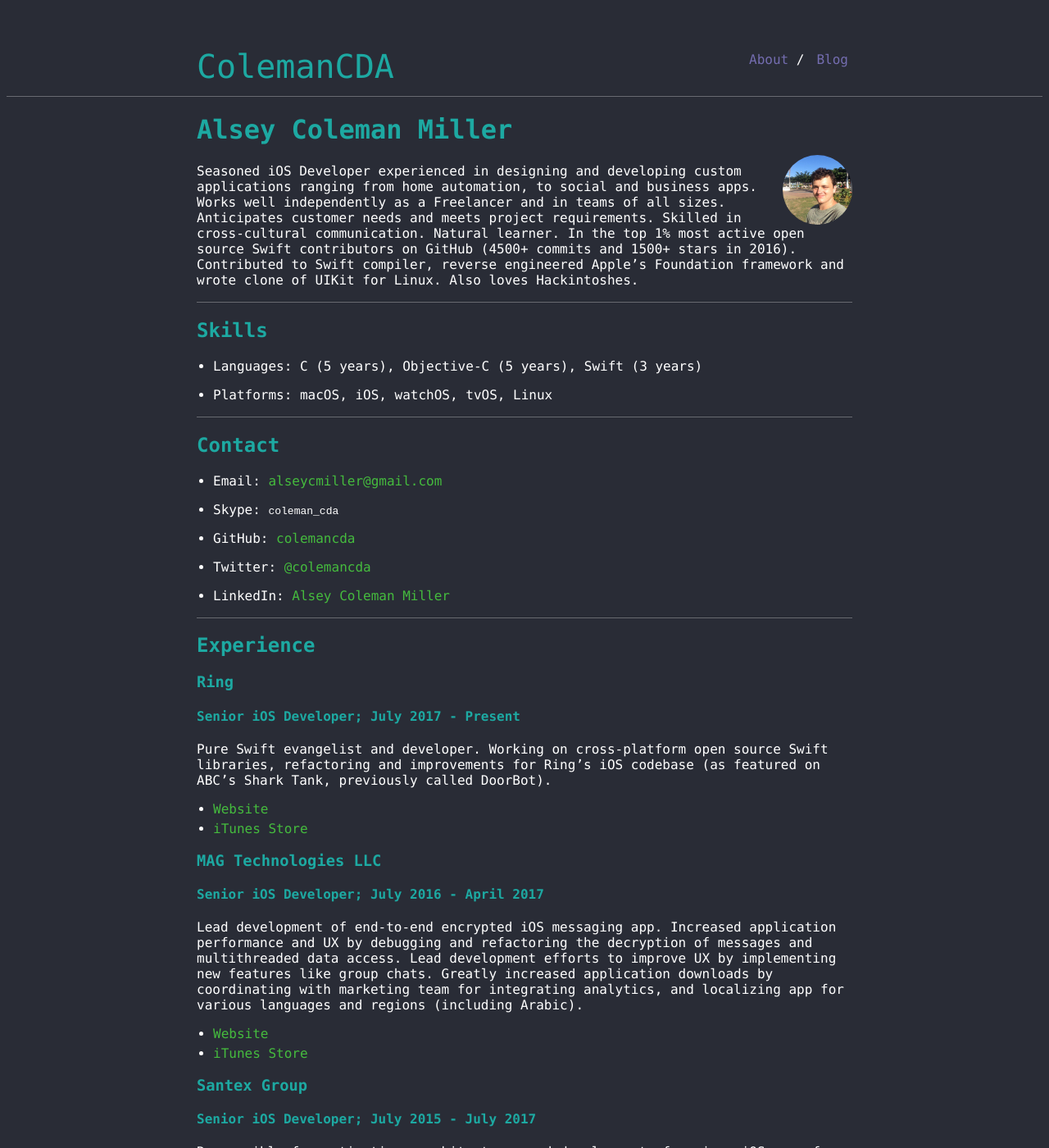
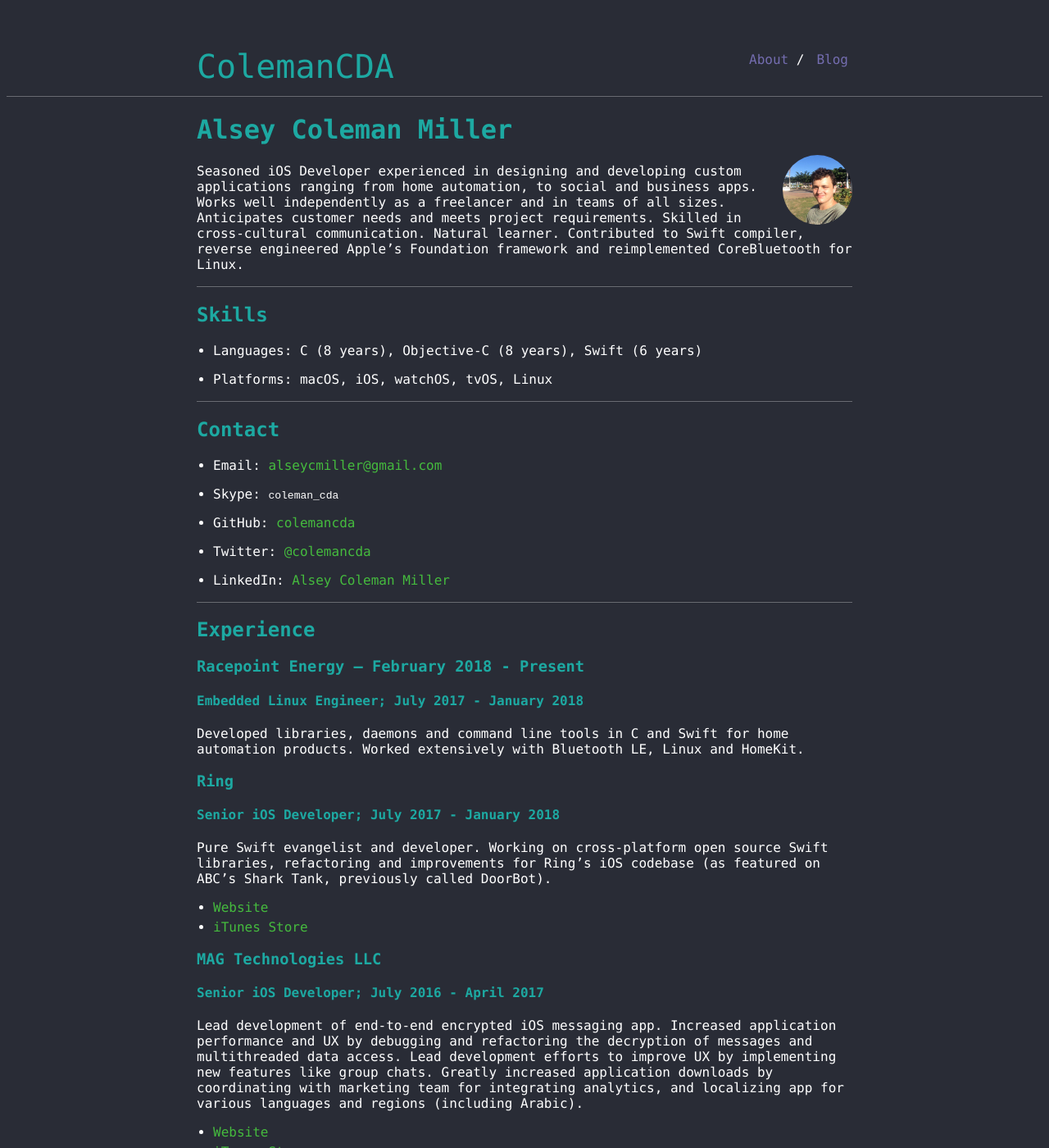
Before and after one commit to colemancda/colemancda.github.io, a Jekyll site: the page built from about.md, in a window 1280 px wide and 1400 px high. Shown: the whole window at 82% size. Built offline with Jekyll 4.4.1, drawn with Linux system fonts in a browser that asks for light colours; our own code applies the rules of GitHub Pages for plain Markdown files.

Commit message:
Updated "About" page

```diff
--- a/about.md
+++ b/about.md
@@ -6,13 +6,13 @@ layout: default
 
 <img class="profile-picture" src="images/avatar.jpg">
 
-Seasoned iOS Developer experienced in designing and developing custom applications ranging from home automation, to social and business apps. Works well independently as a Freelancer and in teams of all sizes. Anticipates customer needs and meets project requirements. Skilled in cross-cultural communication. Natural learner. In the top 1% most active open source Swift contributors on GitHub (4500+ commits and 1500+ stars in 2016). Contributed to Swift compiler, reverse engineered Apple’s Foundation framework and wrote clone of UIKit for Linux. Also loves Hackintoshes.
+Seasoned iOS Developer experienced in designing and developing custom applications ranging from home automation, to social and business apps. Works well independently as a freelancer and in teams of all sizes. Anticipates customer needs and meets project requirements. Skilled in cross-cultural communication. Natural learner. Contributed to Swift compiler, reverse engineered Apple’s Foundation framework and reimplemented CoreBluetooth for Linux.
 
 ----
 
 ## Skills
 
-- Languages: C (5 years), Objective-C (5 years), Swift (3 years)
+- Languages: C (8 years), Objective-C (8 years), Swift (6 years)
 
 - Platforms: macOS, iOS, watchOS, tvOS, Linux
 
@@ -34,9 +34,15 @@ Seasoned iOS Developer experienced in designing and developing custom applicatio
 
 ## Experience
 
+### Racepoint Energy — February 2018 - Present
+
+#### Embedded Linux Engineer; July 2017 - January 2018
+
+Developed libraries, daemons and command line tools in C and Swift for home automation products. Worked extensively with Bluetooth LE, Linux and HomeKit.
+
 ### Ring
 
-#### Senior iOS Developer; July 2017 - Present
+#### Senior iOS Developer; July 2017 - January 2018
 
 Pure Swift evangelist and developer. Working on cross-platform open source Swift libraries, refactoring and improvements for Ring's iOS codebase (as featured on ABC’s Shark Tank, previously called DoorBot).
 
```
